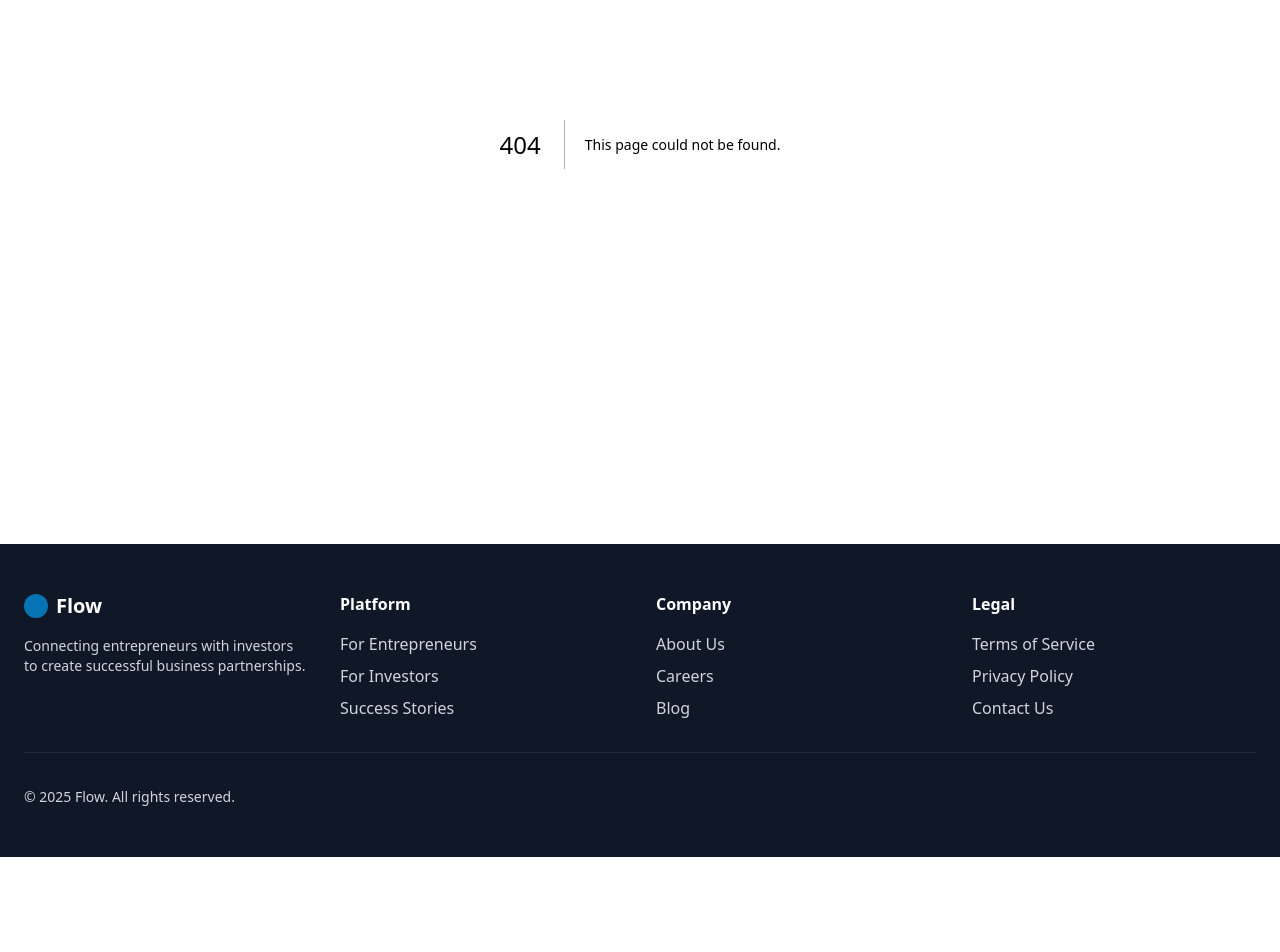
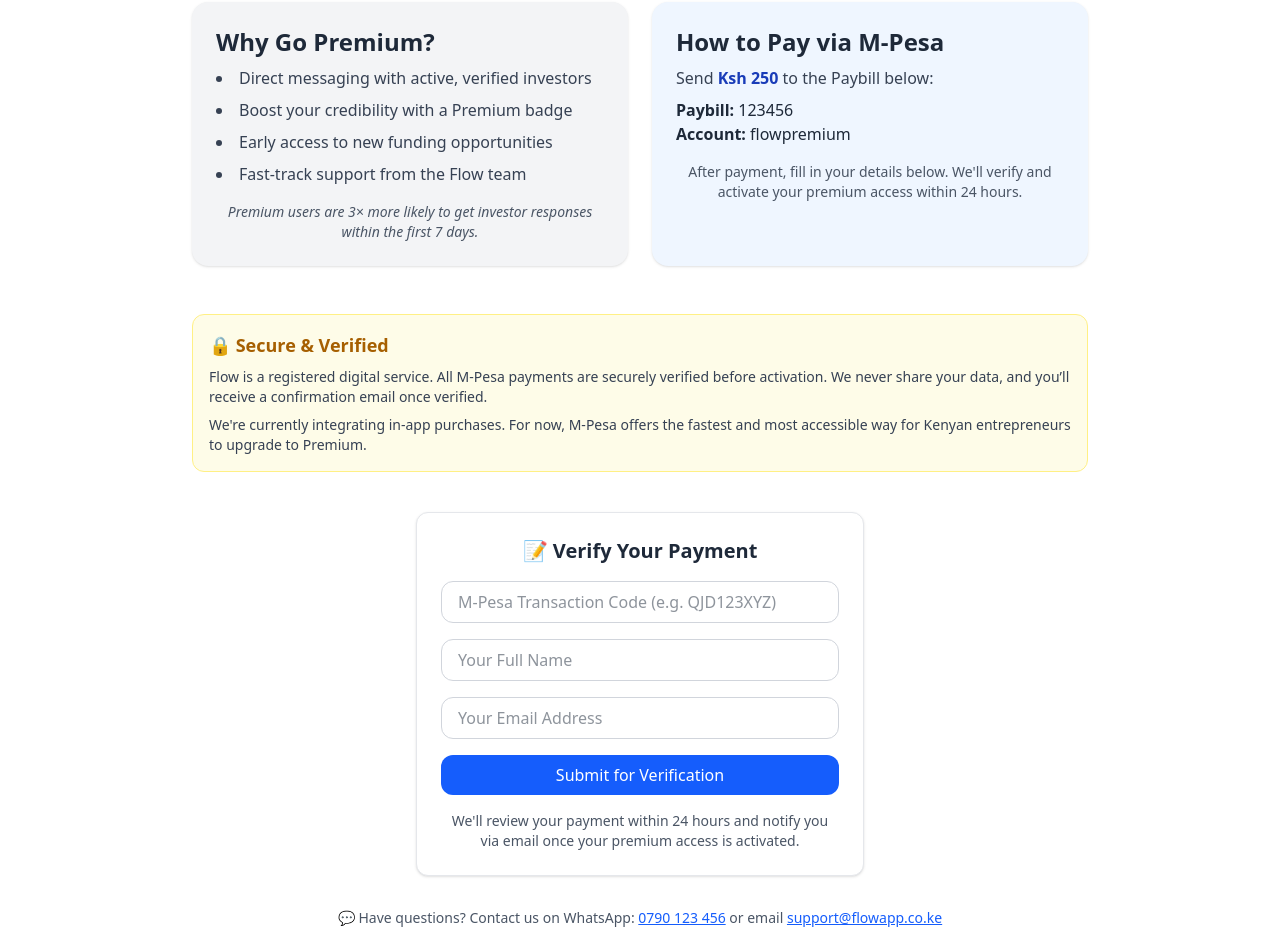
Before and after one commit to johnomeyo/flow-site, a Next.js app: page /premium in a window 1280 px wide. Before the commit this address had no page. Shown: the part 320-1272 px from the top of the page. Before the commit the page ends 1177 px from the top, so only its background shows below. Built offline with nearby package versions, Linux system fonts and the light colour scheme.

Commit message:
feat: Update Entrepreneurs page link to redirect to Premium page and add Premium page with detailed features and payment instructions

```diff
--- a/app/entrepreneurs/page.tsx
+++ b/app/entrepreneurs/page.tsx
@@ -380,8 +380,8 @@
           </div>
 
           <div className="mt-10 text-center">
-            <Link href="/funding-criteria" className="inline-flex items-center px-6 py-3 rounded-lg transition-colors text-center font-medium" style={{ color: '#0674B4' }}>
-              View Funding Criteria
+            <Link href="/premium" className="inline-flex items-center px-6 py-3 rounded-lg transition-colors text-center font-medium" style={{ color: '#0674B4' }}>
+              Go Premium
               <ChevronRight size={16} className="ml-1" />
             </Link>
           </div>
--- /dev/null
+++ b/app/premium/page.tsx
@@ -0,0 +1,90 @@
+import React from "react";
+
+export default function PremiumPage() {
+  return (
+    <div className="min-h-screen bg-white text-gray-800 px-6 py-12">
+      <div className="max-w-4xl mx-auto text-center">
+        <h1 className="text-4xl font-bold mb-4 text-blue-700">🚀 Go Premium — Invest in Your Success</h1>
+        <p className="text-lg mb-6 text-gray-700">
+          Upgrade to Flow Premium today for exclusive access to real investors who are ready to fund game-changing ideas like yours.
+        </p>
+        <div className="mb-4 p-4 bg-green-100 border border-green-300 text-green-700 rounded-xl">
+          <strong>🎉 Limited-Time Launch Offer:</strong> Get Premium for only <span className="font-bold">Ksh 250</span> instead of 500!
+        </div>
+
+        <div className="grid grid-cols-1 md:grid-cols-2 gap-6 mb-12">
+          <div className="bg-gray-100 p-6 rounded-2xl shadow">
+            <h2 className="text-2xl font-semibold mb-2 text-left">Why Go Premium?</h2>
+            <ul className="list-disc list-inside text-left space-y-2 text-gray-700">
+              <li>Direct messaging with active, verified investors</li>
+              <li>Boost your credibility with a Premium badge</li>
+              <li>Early access to new funding opportunities</li>
+              <li>Fast-track support from the Flow team</li>
+            </ul>
+            <p className="mt-4 text-sm text-gray-600 italic">
+              Premium users are 3× more likely to get investor responses within the first 7 days.
+            </p>
+          </div>
+
+          <div className="bg-blue-50 p-6 rounded-2xl shadow">
+            <h2 className="text-2xl font-semibold mb-2 text-left">How to Pay via M-Pesa</h2>
+            <p className="mb-2 text-left text-gray-700">
+              Send <span className="font-bold text-blue-800">Ksh 250</span> to the Paybill below:
+            </p>
+            <div className="text-left">
+              <p><span className="font-bold">Paybill:</span> 123456</p>
+              <p><span className="font-bold">Account:</span> flowpremium</p>
+            </div>
+            <p className="mt-4 text-sm text-gray-600">
+              After payment, fill in your details below. We'll verify and activate your premium access within 24 hours.
+            </p>
+          </div>
+        </div>
+
+        <div className="bg-yellow-50 border border-yellow-200 p-4 rounded-xl text-left mb-10">
+          <h3 className="text-lg font-semibold text-yellow-700 mb-2">🔒 Secure & Verified</h3>
+          <p className="text-gray-700 text-sm">
+            Flow is a registered digital service. All M-Pesa payments are securely verified before activation. We never share your data, and you’ll receive a confirmation email once verified.
+          </p>
+          <p className="text-gray-700 text-sm mt-2">
+            We're currently integrating in-app purchases. For now, M-Pesa offers the fastest and most accessible way for Kenyan entrepreneurs to upgrade to Premium.
+          </p>
+        </div>
+
+        <div className="max-w-md mx-auto bg-white border border-gray-200 p-6 rounded-xl shadow">
+          <h3 className="text-xl font-semibold mb-4">📝 Verify Your Payment</h3>
+          <form className="space-y-4">
+            <input
+              type="text"
+              placeholder="M-Pesa Transaction Code (e.g. QJD123XYZ)"
+              className="w-full px-4 py-2 border border-gray-300 rounded-xl focus:outline-none focus:ring-2 focus:ring-blue-500"
+            />
+            <input
+              type="text"
+              placeholder="Your Full Name"
+              className="w-full px-4 py-2 border border-gray-300 rounded-xl focus:outline-none focus:ring-2 focus:ring-blue-500"
+            />
+            <input
+              type="email"
+              placeholder="Your Email Address"
+              className="w-full px-4 py-2 border border-gray-300 rounded-xl focus:outline-none focus:ring-2 focus:ring-blue-500"
+            />
+            <button
+              type="submit"
+              className="w-full bg-blue-600 text-white py-2 rounded-xl hover:bg-blue-700 transition"
+            >
+              Submit for Verification
+            </button>
+          </form>
+          <p className="text-sm text-gray-600 mt-4">
+            We'll review your payment within 24 hours and notify you via email once your premium access is activated.
+          </p>
+        </div>
+
+        <p className="text-sm text-gray-600 mt-8">
+          💬 Have questions? Contact us on WhatsApp: <a href="tel:+254790123456" className="text-blue-600 underline">0790 123 456</a> or email <a href="mailto:support@flowapp.co.ke" className="text-blue-600 underline">support@flowapp.co.ke</a>
+        </p>
+      </div>
+    </div>
+  );
+}
```
